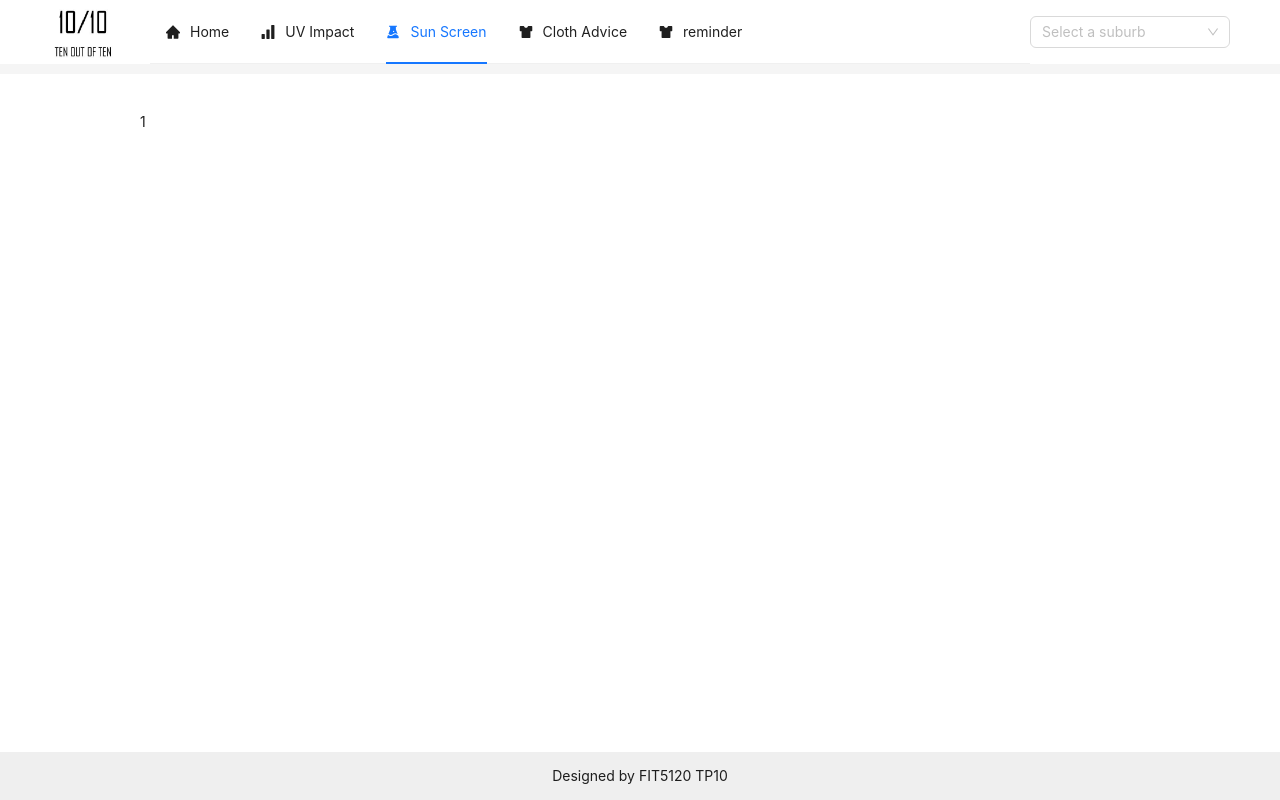
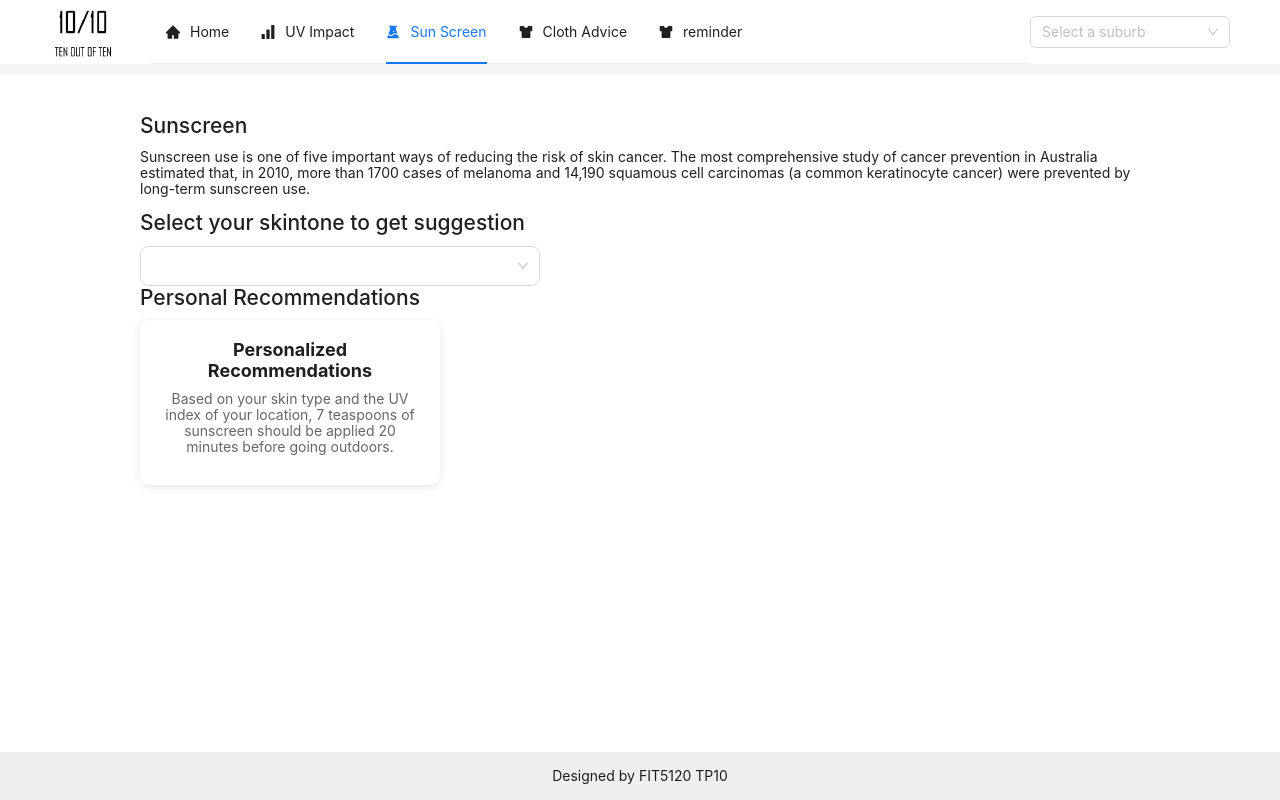
Before and after one commit to ZhangP0830/fit5120-tp10-onboarding, a Vue app in the folder onboarding-frontend/: page /sun-screen in a window 1280 px wide. Built offline with nearby package versions, Linux system fonts and the light colour scheme.

Commit message:
finish home page

```diff
--- a/onboarding-frontend/src/api/data.js
+++ b/onboarding-frontend/src/api/data.js
@@ -109,3 +109,19 @@ export const getWeatherForecast = async (lat, lon) => {
     return [];
   }
 };
+
+export const getUvIndex = async (lat, lon) => {
+  try {
+    const response = await myAxios.get(`/api/uv-index?lat=${lat}&lon=${lon}`);
+
+    if (response.data["uv_index"] !== undefined) {
+      return response.data["uv_index"];
+    } else {
+      console.warn("No UV Index data found.");
+      return null;
+    }
+  } catch (error) {
+    console.error("Failed to fetch weather data:", error);
+    return [];
+  }
+};
--- /dev/null
+++ b/onboarding-frontend/src/components/SkintoneSelect.vue
@@ -0,0 +1,35 @@
+<template>
+  <a-select
+    v-model:value="selectedSkintone"
+    :size="size"
+    style="width: 400px"
+    :options="options"
+    @change="handleChange"
+  ></a-select>
+</template>
+
+<script setup lang="js">
+import { ref } from "vue";
+import { userInformationStore } from "@/store/userInformationStore";
+
+const userInformation = userInformationStore();
+
+const selectedSkintone = ref(userInformation.userInformation.Skintone || null);
+const size = "large";
+
+const options = [
+  { value: 1, label: "Always burns easily, extremely sun sensitive" },
+  { value: 2, label: "Always burns easily, very sun sensitive" },
+  { value: 3, label: "Sometimes burns, minimally sun sensitive" },
+  { value: 4, label: "Burns minimally,  minimally sun sensitive" },
+  { value: 5, label: "Rarely burns, skin not sensitive to sun" },
+  { value: 6, label: "Never burns, deeply pigmented, skin not sensitive to sun" }
+];
+
+const handleChange = (value) => {
+  console.log("Selected Skintone:", value);
+  userInformation.setSkintone(value);
+};
+</script>
+
+<style scoped></style>
--- /dev/null
+++ b/onboarding-frontend/src/components/SunProtectionCard.vue
@@ -0,0 +1,56 @@
+<template>
+  <div class="card">
+    <h3>Personalized Recommendations</h3>
+    <p>{{ sunProtectionAdvice }}</p>
+  </div>
+</template>
+
+<script setup>
+import { userLocationStore } from "@/store/userLocationStore";
+import { userInformationStore } from "@/store/userInformationStore";
+import { computed } from "vue";
+
+const userLocation = userLocationStore();
+const userInformation = userInformationStore();
+
+const sunProtectionAdvice = computed(() => {
+  const uv_index = Number(userLocation.userLocation.uvIndex);
+  const skintone = Number(userInformation.userInformation.Skintone);
+  console.log("uv_index: ", uv_index, "  ", "skintone: ", skintone);
+  var number = 7;
+  console.log(skintone >= 3);
+  console.log(uv_index >= 1);
+  if (uv_index == null || skintone == null) {
+    return "Please select your location and skintone.";
+  }
+  console.log("uv_index: ", uv_index, "  ", "skintone: ", skintone);
+  if (skintone >= 3 && uv_index >= 0 && uv_index <= 3) {
+    number = 0;
+    console.log("number: ", number);
+  }
+
+  return `Based on your skin type and the UV index of your location, ${number} teaspoons of sunscreen should be applied 20 minutes before going outdoors.`;
+});
+</script>
+
+<style scoped>
+.card {
+  width: 300px;
+  padding: 20px;
+  border-radius: 10px;
+  background: white;
+  box-shadow: 0px 2px 10px rgba(0, 0, 0, 0.1);
+  text-align: center;
+}
+
+h3 {
+  font-size: 18px;
+  font-weight: bold;
+}
+
+p {
+  font-size: 14px;
+  color: #666;
+  margin-bottom: 10px;
+}
+</style>
--- /dev/null
+++ b/onboarding-frontend/src/components/UvVisual.vue
@@ -0,0 +1,89 @@
+<template>
+  <div>
+    <h3>UV Index Visualization</h3>
+    <div ref="chart" style="width: 100%; height: 400px"></div>
+  </div>
+</template>
+
+<script setup>
+import { onMounted, ref, watch } from "vue";
+import * as echarts from "echarts";
+import { userLocationStore } from "@/store/userLocationStore";
+
+const chart = ref(null);
+const userLocation = userLocationStore();
+
+const uvIndex = ref(userLocation.userLocation.uvIndex || 0);
+
+const getUvLevel = (index) => {
+  if (index <= 2) return "Low";
+  if (index <= 5) return "Moderate";
+  if (index <= 7) return "High";
+  if (index <= 10) return "Very High";
+  return "Extreme";
+};
+
+const uvColorMapping = [
+  { min: 0, max: 2, color: "green" },
+  { min: 3, max: 5, color: "yellow" },
+  { min: 6, max: 7, color: "orange" },
+  { min: 8, max: 10, color: "red" },
+  { min: 11, max: 20, color: "violet" },
+];
+
+const renderChart = () => {
+  if (!chart.value) return;
+  const myChart = echarts.init(chart.value);
+
+  const option = {
+    title: {
+      text: `Current UV Index: ${uvIndex.value} (${getUvLevel(uvIndex.value)})`,
+      left: "center",
+      textStyle: { fontSize: 16 },
+    },
+    visualMap: {
+      show: false,
+      min: 0,
+      max: 20,
+      inRange: {
+        color: uvColorMapping.map((item) => item.color),
+      },
+    },
+    series: [
+      {
+        type: "gauge",
+        detail: { formatter: "{value}" },
+        data: [{ value: uvIndex.value, name: "UV Index" }],
+        min: 0,
+        max: 20,
+        axisLine: {
+          lineStyle: {
+            color: uvColorMapping.map((item) => [item.max / 20, item.color]),
+          },
+        },
+      },
+    ],
+  };
+
+  myChart.setOption(option);
+};
+
+watch(
+  () => userLocation.userLocation.uvIndex,
+  (newUvIndex) => {
+    uvIndex.value = newUvIndex;
+    renderChart();
+  }
+);
+
+onMounted(() => {
+  renderChart();
+});
+</script>
+
+<style scoped>
+h3 {
+  text-align: center;
+  margin-bottom: 10px;
+}
+</style>
--- a/onboarding-frontend/src/pages/HomePage.vue
+++ b/onboarding-frontend/src/pages/HomePage.vue
@@ -1,13 +1,15 @@
 <template>
   <div id="home-page">
     <div class="uv-level">
-      <StateUvIndexChart />
+      <h1>UV Level</h1>
+      <p>Please select your location to see the UV index:</p>
+      <UvVisual />
     </div>
   </div>
 </template>
 
 <script setup lang="js">
-import StateUvIndexChart from "@/components/StateUvIndexChart.vue";
+import UvVisual from "@/components/UvVisual.vue";
 </script>
 
 <style scoped></style>
--- a/onboarding-frontend/src/pages/SunScreenPage.vue
+++ b/onboarding-frontend/src/pages/SunScreenPage.vue
@@ -1,5 +1,21 @@
-<template>1</template>
+<template>
+  <h1>Sunscreen</h1>
+  <p>
+    Sunscreen use is one of five important ways of reducing the risk of skin
+    cancer. The most comprehensive study of cancer prevention in Australia
+    estimated that, in 2010, more than 1700 cases of melanoma and 14,190
+    squamous cell carcinomas (a common keratinocyte cancer) were prevented by
+    long-term sunscreen use.
+  </p>
+  <h2>Select your skintone to get suggestion</h2>
+  <SkintoneSelect />
+  <h2>Personal Recommendations</h2>
+  <SunProtectionCard />
+</template>
 
-<script setup lang="js"></script>
+<script setup lang="js">
+import SkintoneSelect from "@/components/SkintoneSelect.vue";
+import SunProtectionCard from "@/components/SunProtectionCard.vue";
+</script>
 
 <style scoped></style>
--- /dev/null
+++ b/onboarding-frontend/src/store/userInformationStore.js
@@ -0,0 +1,14 @@
+import { defineStore } from "pinia";
+
+export const userInformationStore = defineStore("userInformation", {
+  state: () => ({
+    userInformation: {
+      Skintone: null,
+    },
+  }),
+  actions: {
+    setSkintone(skintone) {
+      this.userInformation.Skintone = skintone;
+    },
+  },
+});
--- a/onboarding-frontend/src/store/userLocationStore.js
+++ b/onboarding-frontend/src/store/userLocationStore.js
@@ -6,6 +6,7 @@ export const userLocationStore = defineStore("userLocation", {
       Suburb: "Not Set",
       lat: null,
       lon: null,
+      uvIndex: null,
     },
   }),
   getters: {
@@ -16,6 +17,10 @@ export const userLocationStore = defineStore("userLocation", {
     hasLocation(state) {
       return state.userLocation.Suburb !== "Not Set";
     },
+
+    getUVIndex(state) {
+      return state.userLocation.uvIndex;
+    },
   },
   actions: {
     setUserLocation({ Suburb, lat, lon }) {
@@ -23,5 +28,9 @@ export const userLocationStore = defineStore("userLocation", {
       if (lat !== undefined) this.userLocation.lat = lat;
       if (lon !== undefined) this.userLocation.lon = lon;
     },
+
+    setIndex(index) {
+      if (index !== undefined) this.userLocation.uvIndex = index;
+    },
   },
 });
```
Also changed, not shown: 2 other files (tests, documents, lock files or other folders).
